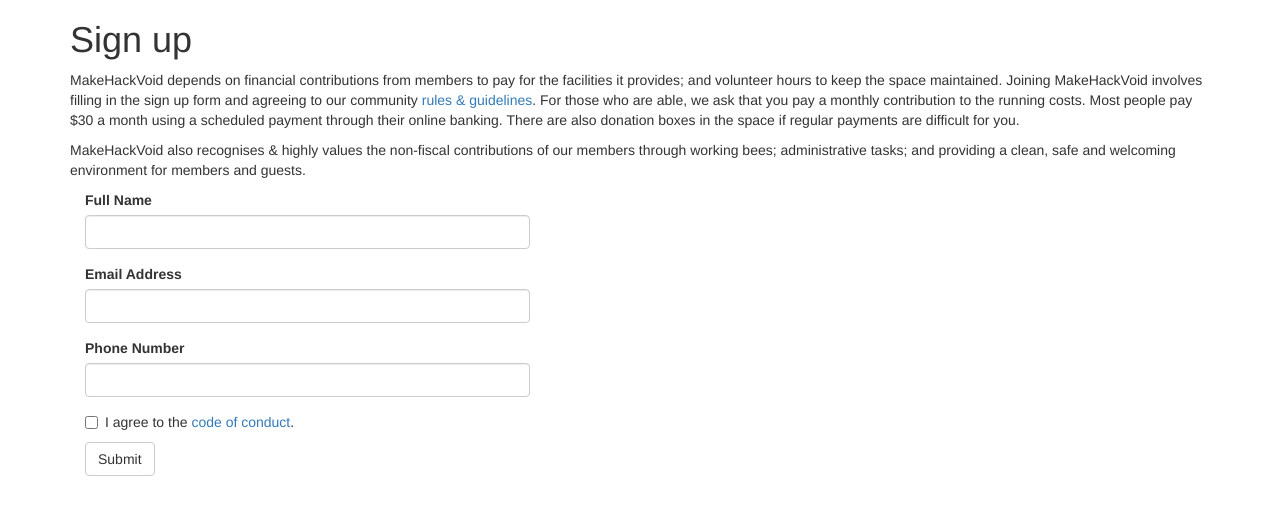
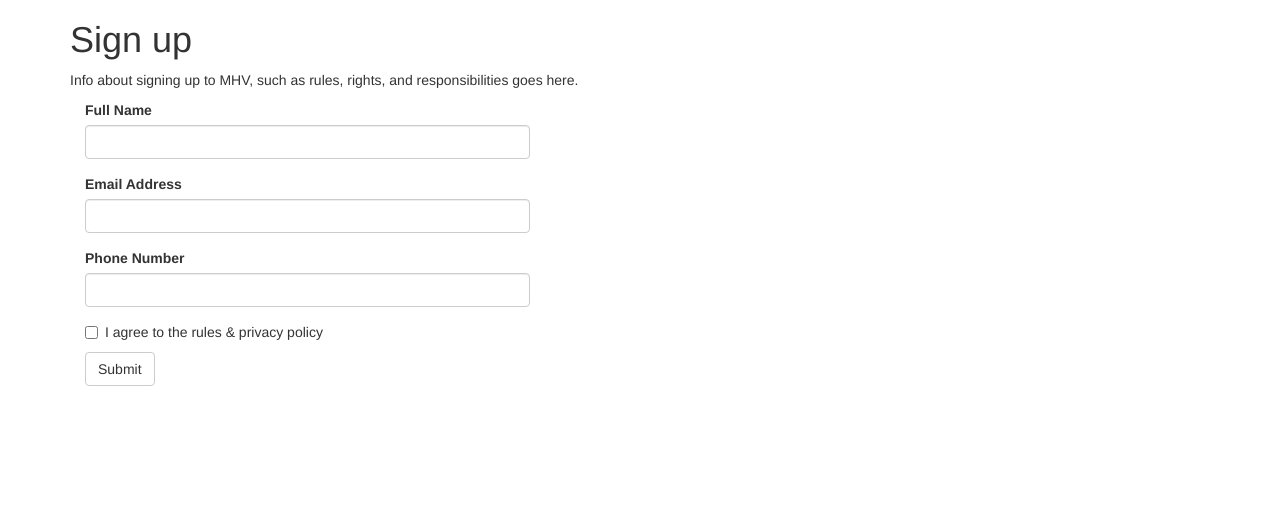
Before and after one commit to makehackvoid/mhvdb2, a Python web app: template mhvdb2/templates/signup.html in a window 1280 px wide. Shown: the part 72-587 px from the top of the page. Run offline with Jinja, Linux system fonts and the light colour scheme; the template is opened without the code that fills it, so the values that code supplies are empty; some libraries are stand-ins or nearby versions.

Commit message:
Revert "Merge branch 'issue8' of https://github.com/jamiereid/mhvdb2 into jamiereid-issue8"
This reverts commit 72c563d9965724dd73b7eadc0ba174b26ffaba0b, reversing
changes made to 7ff478f092d10b0a731d3b701dff54eb21875e85.

```diff
--- a/mhvdb2/templates/signup.html
+++ b/mhvdb2/templates/signup.html
@@ -4,9 +4,7 @@
 {% block title %}Sign Up{% endblock %}
 {% block content %}
 <h1>Sign up</h1>
-<p>MakeHackVoid depends on financial contributions from members to pay for the facilities it provides; and volunteer hours to keep the space maintained. Joining MakeHackVoid involves filling in the sign up form and agreeing to our community <a href="https://wiki.makehackvoid.com/policy:rules">rules &amp; guidelines</a>. For those who are able, we ask that you pay a monthly contribution to the running costs. Most people pay $30 a month using a scheduled payment through their online banking. There are also donation boxes in the space if regular payments are difficult for you.</p>
-
-<p>MakeHackVoid also recognises &amp; highly values the non-fiscal contributions of our members through working bees; administrative tasks; and providing a clean, safe and welcoming environment for members and guests.</p>
+<p>Info about signing up to MHV, such as rules, rights, and responsibilities goes here.</p>
 <form method="POST" role="form" class="col-sm-8 col-md-6 col-lg-5">
     <div class="form-group">
         <label for="name">Full Name</label>
@@ -22,7 +20,7 @@
     </div>
     <div class="checkbox">
         <label>
-            <input required id="agree" name="agree" type="checkbox"> I agree to the <a href="https://wiki.makehackvoid.com/policy:rules">code of conduct</a>.
+            <input required id="agree" name="agree" type="checkbox"> I agree to the rules &amp; privacy policy
         </label>
     </div>
     <button type="submit" class="btn btn-default">Submit</button>
```
